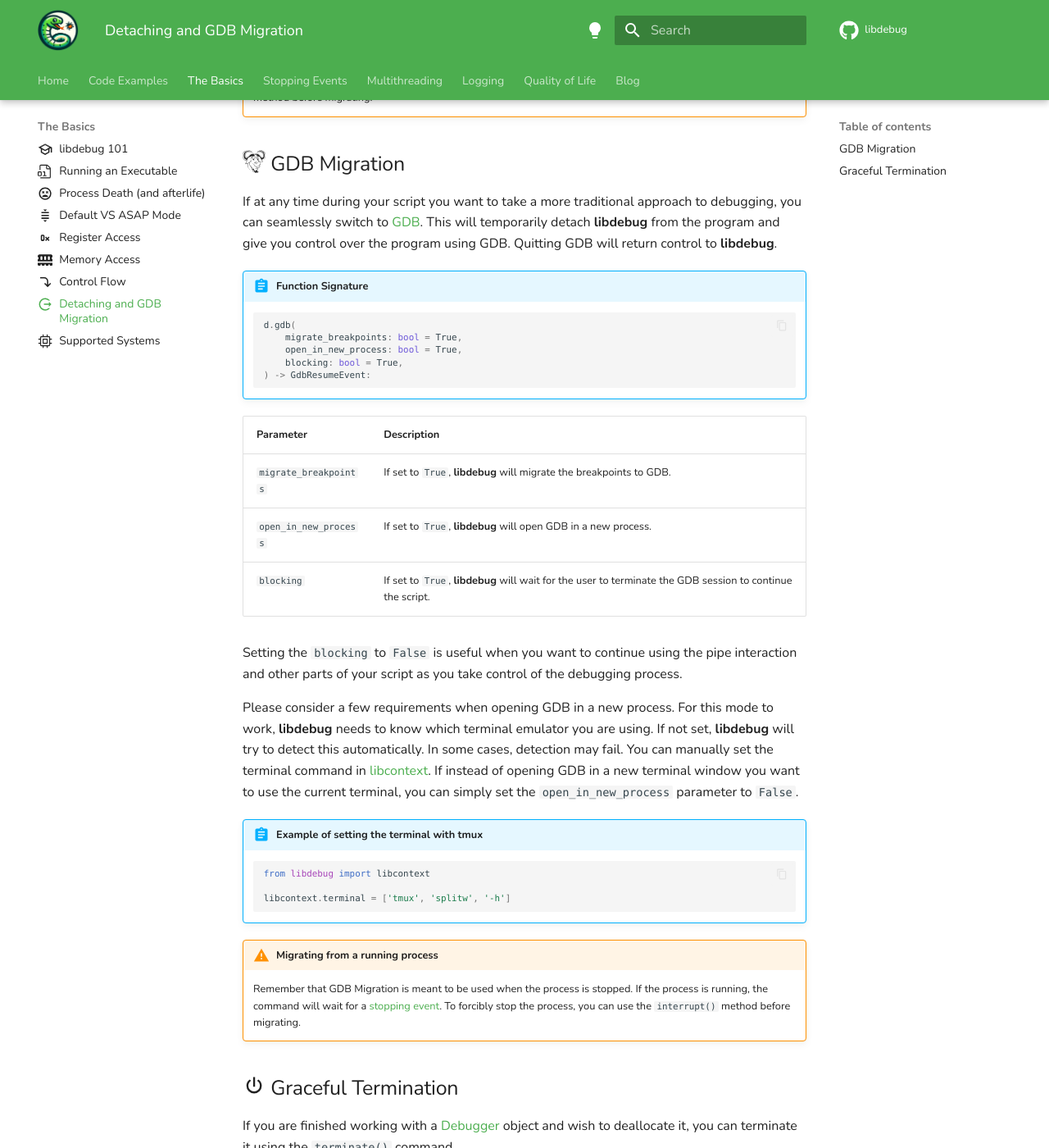
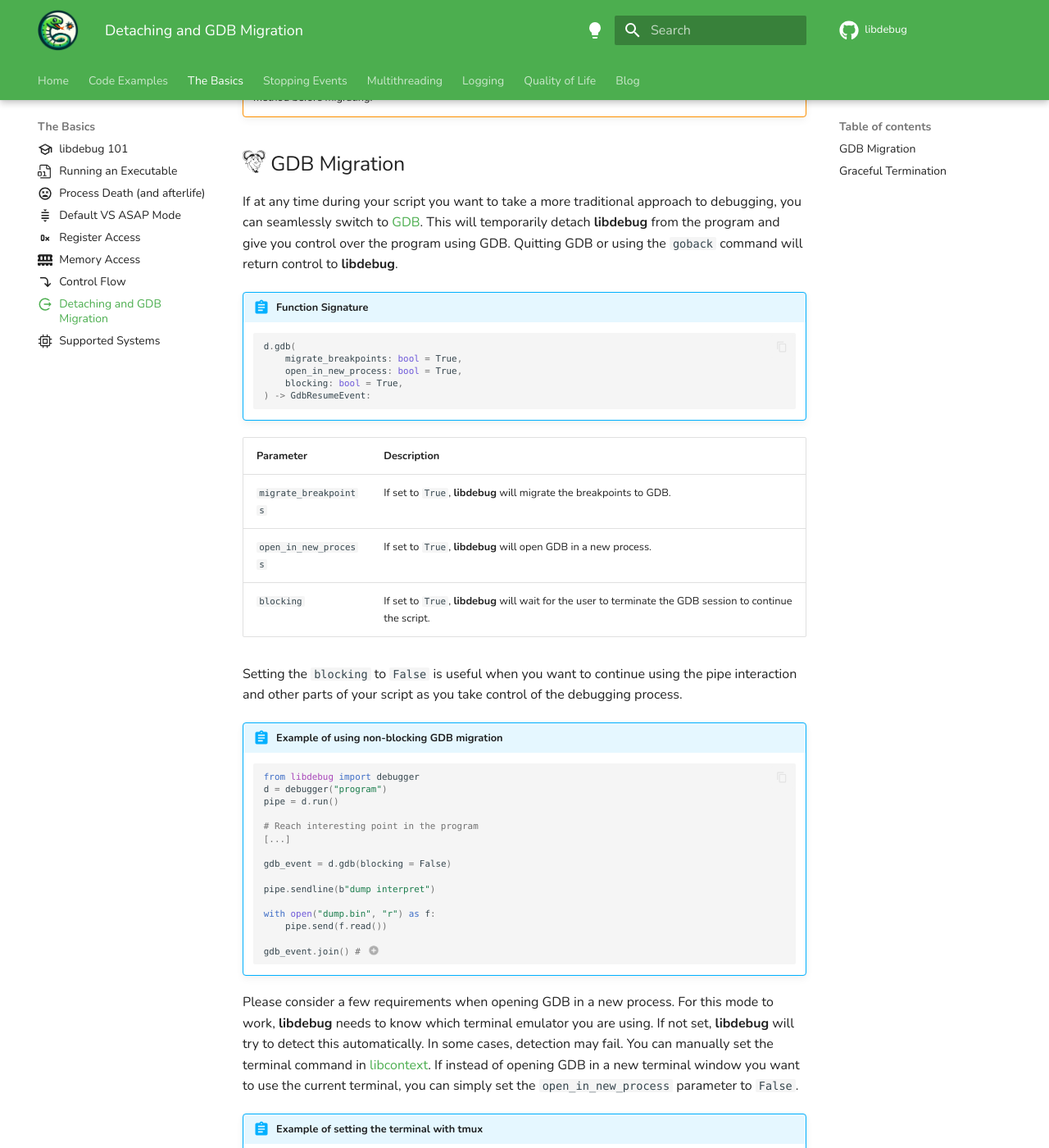
Before and after one commit to libdebug/libdebug, an MkDocs documentation site: the page built from docs/basics/detach_and_gdb.md, in a window 1280 px wide and 1400 px high, scrolled down 467 px. Shown: the whole window at 82% size. Built offline with MkDocs 1.6.1 and Material for MkDocs 9.7.7, drawn with Linux system fonts in a browser that asks for light colours; some web fonts are replaced; comment, search, counter and statistics services are not loaded; the version menu is left out; some of the changed text lies outside the part shown.

Commit message:
docs: implemented some requested changes

````diff
--- a/docs/basics/detach_and_gdb.md
+++ b/docs/basics/detach_and_gdb.md
@@ -16,7 +16,7 @@ In **libdebug**, you can detach from the debugged process and continue execution
     Remember that detaching from a process is meant to be used when the process is stopped. If the process is running, the command will wait for a [stopping event](../../stopping_events/stopping_events). To forcibly stop the process, you can use the `interrupt()` method before migrating.
 
 ## :simple-gnu: GDB Migration
-If at any time during your script you want to take a more traditional approach to debugging, you can seamlessly switch to [GDB](https://www.sourceware.org/gdb/). This will temporarily detach **libdebug** from the program and give you control over the program using GDB. Quitting GDB will return control to **libdebug**.
+If at any time during your script you want to take a more traditional approach to debugging, you can seamlessly switch to [GDB](https://www.sourceware.org/gdb/). This will temporarily detach **libdebug** from the program and give you control over the program using GDB. Quitting GDB or using the `goback` command will return control to **libdebug**.
 
 !!! ABSTRACT "Function Signature"
     ```python
@@ -34,6 +34,28 @@ If at any time during your script you want to take a more traditional approach t
 | `blocking` | If set to `True`, **libdebug** will wait for the user to terminate the GDB session to continue the script. |
 
 Setting the `blocking` to `False` is useful when you want to continue using the pipe interaction and other parts of your script as you take control of the debugging process.
+
+!!! ABSTRACT "Example of using non-blocking GDB migration"
+    ```python
+    from libdebug import debugger
+    d = debugger("program")
+    pipe = d.run()
+
+    # Reach interesting point in the program
+    [...]
+
+    gdb_event = d.gdb(blocking = False)
+
+    pipe.sendline(b"dump interpret")
+
+    with open("dump.bin", "r") as f:
+        pipe.send(f.read())
+
+    gdb_event.join() # (1)
+
+    ```
+
+    1. This will wait for the GDB session to finish before continuing the script.
 
 Please consider a few requirements when opening GDB in a new process. For this mode to work, **libdebug** needs to know which terminal emulator you are using. If not set, **libdebug** will try to detect this automatically. In some cases, detection may fail. You can manually set the terminal command in [libcontext](../../from_pydoc/generated/utils/libcontext). If instead of opening GDB in a new terminal window you want to use the current terminal, you can simply set the `open_in_new_process` parameter to `False`.
 
@@ -56,4 +78,4 @@ If you are finished working with a [Debugger](../../from_pydoc/generated/debugge
     ```
 
 !!! WARNING "What happens to the running process?"
-    When you terminate a [Debugger](../../from_pydoc/generated/debugger/debugger/) object, the process is forcibly killed. If you wish to detach from the process and continue execution before terminating it, you should use the `detach()` command before.
+    When you terminate a [Debugger](../../from_pydoc/generated/debugger/debugger/) object, the process is forcibly killed. If you wish to detach from the process and continue the execution before terminating the debugger, you should use the `detach()` command before.
````
Also changed, not shown: README.md (+1 -1 lines), docs/basics/command_queue.md (+1 -1 lines).
